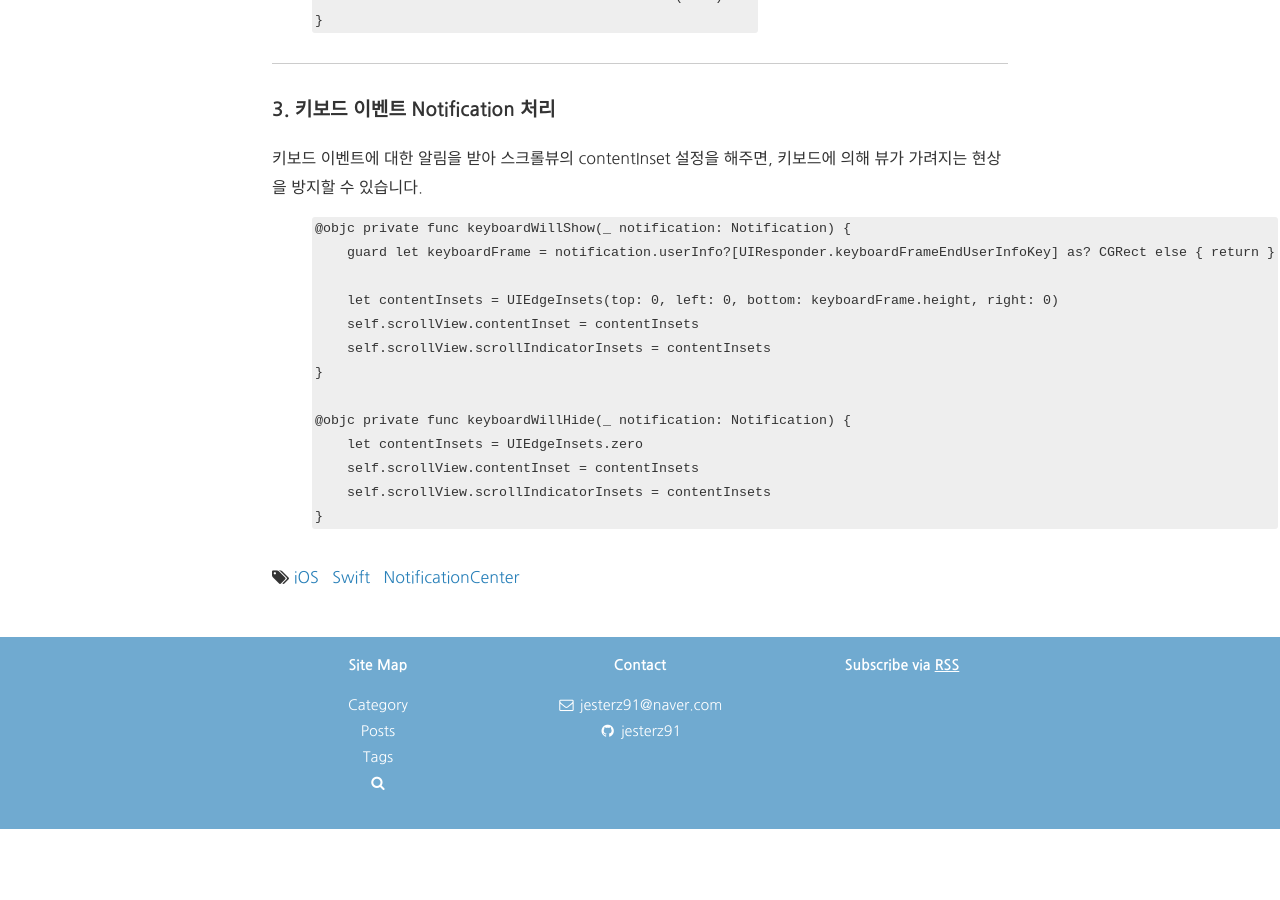
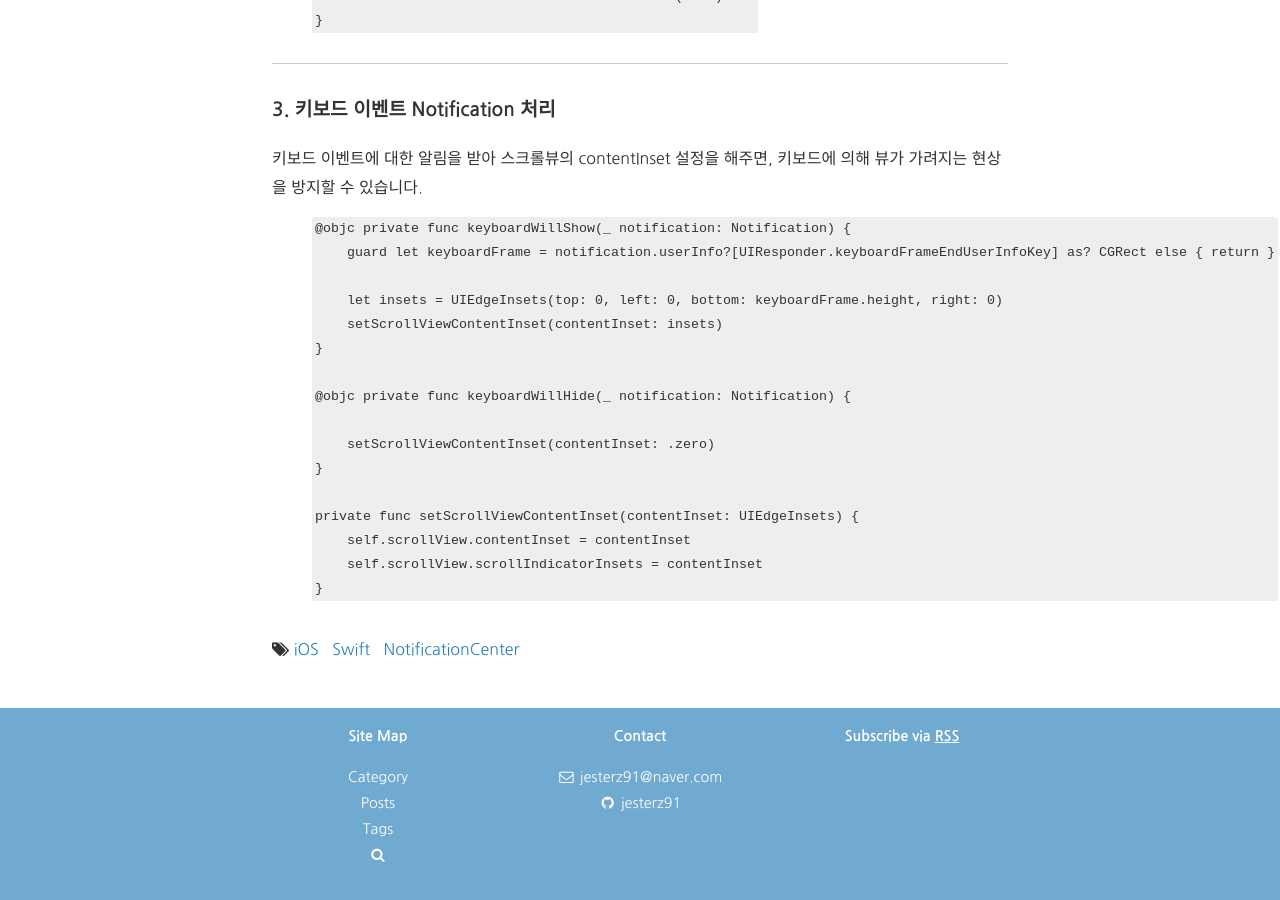
Before and after one commit to jesterz91/jesterz91.github.io, a Jekyll site: the page built from _posts/ios/2021-04-08-ios-scrollview-with-keyboard.md, in a window 1280 px wide and 900 px high, scrolled down 1761 px. Built offline with Jekyll 4.4.1, drawn with Linux system fonts in a browser that asks for light colours; nearby versions of some CDN libraries; comment, search, counter and statistics services are not loaded; a style sheet for code colours, icons or effects is not loaded; before the commit the page ends 2590 px from its top, so only the background shows below that.

Commit message:
Modify post: iOS scrollview with keyboard

```diff
--- a/_posts/ios/2021-04-08-ios-scrollview-with-keyboard.md
+++ b/_posts/ios/2021-04-08-ios-scrollview-with-keyboard.md
@@ -66,14 +66,17 @@ override func viewWillDisappear(_ animated: Bool) {
 @objc private func keyboardWillShow(_ notification: Notification) {
     guard let keyboardFrame = notification.userInfo?[UIResponder.keyboardFrameEndUserInfoKey] as? CGRect else { return }
 
-    let contentInsets = UIEdgeInsets(top: 0, left: 0, bottom: keyboardFrame.height, right: 0)
-    self.scrollView.contentInset = contentInsets
-    self.scrollView.scrollIndicatorInsets = contentInsets
+    let insets = UIEdgeInsets(top: 0, left: 0, bottom: keyboardFrame.height, right: 0)
+    setScrollViewContentInset(contentInset: insets)
 }
 
 @objc private func keyboardWillHide(_ notification: Notification) {
-    let contentInsets = UIEdgeInsets.zero
-    self.scrollView.contentInset = contentInsets
-    self.scrollView.scrollIndicatorInsets = contentInsets
+
+    setScrollViewContentInset(contentInset: .zero)
+}
+
+private func setScrollViewContentInset(contentInset: UIEdgeInsets) {
+    self.scrollView.contentInset = contentInset
+    self.scrollView.scrollIndicatorInsets = contentInset
 }
 {% endhighlight %}
```
